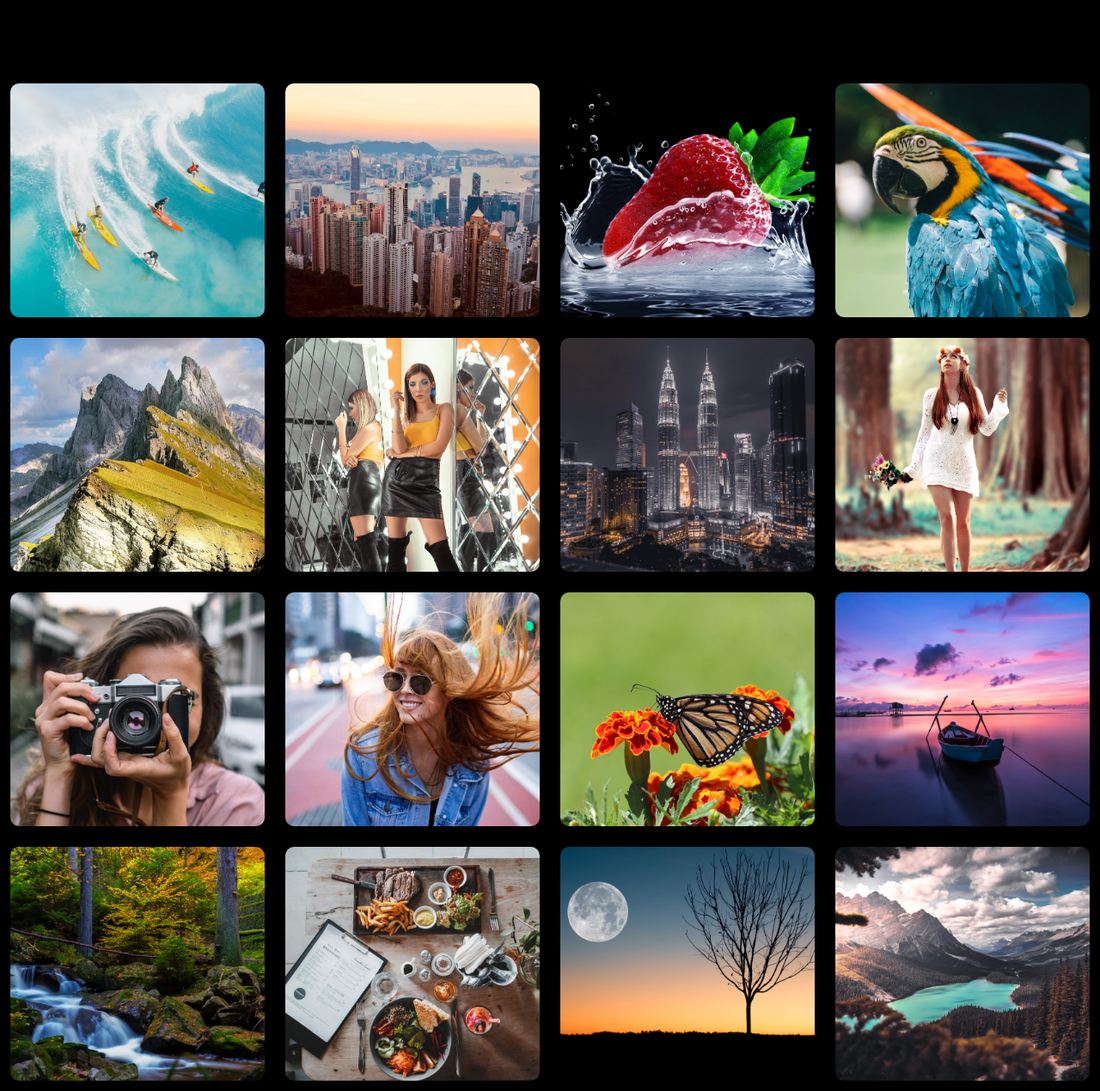
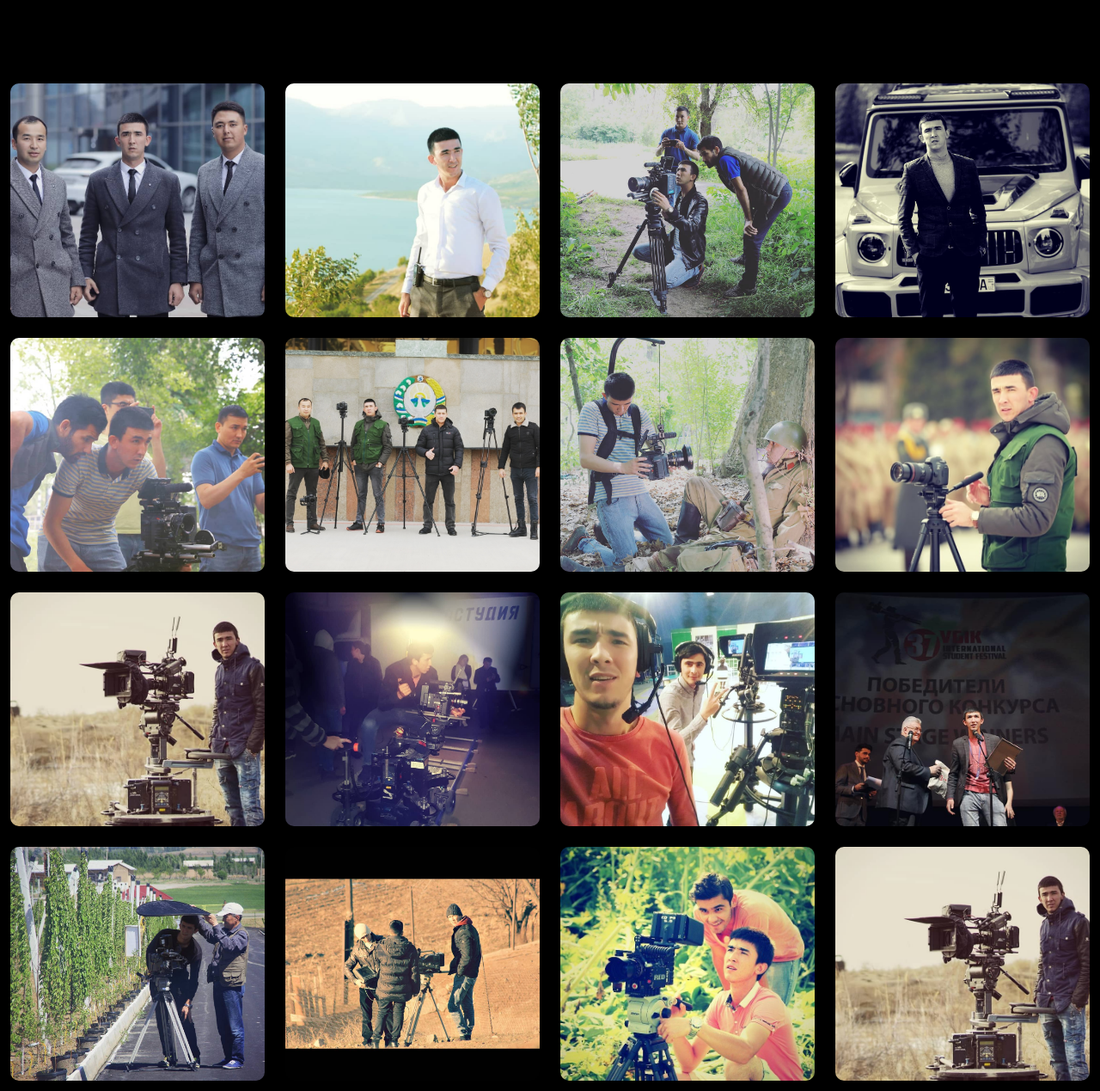
Before and after one commit to coderbekhub/Repo, a plain HTML site: page gallery.html in a window 1280 px wide. Shown: the part 331-1600 px from the top of the page at 86% size. Drawn offline with nearby package versions, Linux system fonts and the light colour scheme.

Commit message:
all done

```diff
--- a/gallery.html
+++ b/gallery.html
@@ -15,7 +15,9 @@
   <!-- Google Fonts -->
   <link rel="preconnect" href="https://fonts.googleapis.com">
   <link rel="preconnect" href="https://fonts.gstatic.com" crossorigin>
-  <link href="https://fonts.googleapis.com/css2?family=Open+Sans:ital,wght@0,300;0,400;0,500;0,600;0,700;1,300;1,400;1,600;1,700&family=Inter:ital,wght@0,300;0,400;0,500;0,600;0,700;1,300;1,400;1,500;1,600;1,700&family=Cardo:ital,wght@0,400;0,700;1,400&display=swap" rel="stylesheet">
+  <link
+    href="https://fonts.googleapis.com/css2?family=Open+Sans:ital,wght@0,300;0,400;0,500;0,600;0,700;1,300;1,400;1,600;1,700&family=Inter:ital,wght@0,300;0,400;0,500;0,600;0,700;1,300;1,400;1,500;1,600;1,700&family=Cardo:ital,wght@0,400;0,700;1,400&display=swap"
+    rel="stylesheet">
 
   <!-- Vendor CSS Files -->
   <link href="assets/vendor/bootstrap/css/bootstrap.min.css" rel="stylesheet">
@@ -44,7 +46,8 @@
         <ul>
           <li><a href="index.html">Bosh</a></li>
           <li><a href="about.html">Men Haqimda</a></li>
-          <li class="dropdown"><a href="#" class="active"><span>Galereya</span> <i class="bi bi-chevron-down dropdown-indicator"></i></a>
+          <li class="dropdown"><a href="#" class="active"><span>Galereya</span> <i
+                class="bi bi-chevron-down dropdown-indicator"></i></a>
             <ul>
               <li><a href="gallery.html">Tabiat</a></li>
               <li><a href="gallery.html">Odamlar</a></li>
@@ -79,7 +82,9 @@
         <div class="row d-flex justify-content-center">
           <div class="col-lg-6 text-center">
             <h2>Tabiat (16 rasm)</h2>
-            <p>Odio et unde deleniti. Deserunt numquam exercitationem. Officiis quo odio sint voluptas consequatur ut a odio voluptatem. Sit dolorum debitis veritatis natus dolores. Quasi ratione sint. Sit quaerat ipsum dolorem.</p>
+            <p>Odio et unde deleniti. Deserunt numquam exercitationem. Officiis quo odio sint voluptas consequatur ut a
+              odio voluptatem. Sit dolorum debitis veritatis natus dolores. Quasi ratione sint. Sit quaerat ipsum
+              dolorem.</p>
 
             <a class="cta-btn" href="contact.html">Available for hire</a>
 
@@ -95,144 +100,160 @@
         <div class="row gy-4 justify-content-center">
           <div class="col-xl-3 col-lg-4 col-md-6">
             <div class="gallery-item h-100">
-              <img src="assets/img/gallery/gallery-1.jpg" class="img-fluid" alt="">
+              <img width="390" height="292" src="assets/img/gallery/akmal1.jpg" class="img-fluid" alt="">
               <div class="gallery-links d-flex align-items-center justify-content-center">
-                <a href="assets/img/gallery/gallery-1.jpg" title="Gallery 1" class="glightbox preview-link"><i class="bi bi-arrows-angle-expand"></i></a>
+                <a href="assets/img/gallery/akmal1.jpg" class="glightbox preview-link"><i
+                    class="bi bi-arrows-angle-expand"></i></a>
                 <a href="gallery-single.html" class="details-link"><i class="bi bi-link-45deg"></i></a>
               </div>
             </div>
           </div><!-- End Gallery Item -->
           <div class="col-xl-3 col-lg-4 col-md-6">
             <div class="gallery-item h-100">
-              <img src="assets/img/gallery/gallery-2.jpg" class="img-fluid" alt="">
+              <img src="assets/img/gallery/akmal2.jpg" class="img-fluid" alt="">
               <div class="gallery-links d-flex align-items-center justify-content-center">
-                <a href="assets/img/gallery/gallery-2.jpg" title="Gallery 2" class="glightbox preview-link"><i class="bi bi-arrows-angle-expand"></i></a>
+                <a href="assets/img/gallery/akmal2.jpg" class="glightbox preview-link"><i
+                    class="bi bi-arrows-angle-expand"></i></a>
                 <a href="gallery-single.html" class="details-link"><i class="bi bi-link-45deg"></i></a>
               </div>
             </div>
           </div><!-- End Gallery Item -->
           <div class="col-xl-3 col-lg-4 col-md-6">
             <div class="gallery-item h-100">
-              <img src="assets/img/gallery/gallery-3.jpg" class="img-fluid" alt="">
+              <img src="assets/img/gallery/akmal3.jpg" class="img-fluid" alt="">
               <div class="gallery-links d-flex align-items-center justify-content-center">
-                <a href="assets/img/gallery/gallery-3.jpg" title="Gallery 3" class="glightbox preview-link"><i class="bi bi-arrows-angle-expand"></i></a>
+                <a href="assets/img/gallery/akmal3.jpg" class="glightbox preview-link"><i
+                    class="bi bi-arrows-angle-expand"></i></a>
                 <a href="gallery-single.html" class="details-link"><i class="bi bi-link-45deg"></i></a>
               </div>
             </div>
           </div><!-- End Gallery Item -->
           <div class="col-xl-3 col-lg-4 col-md-6">
             <div class="gallery-item h-100">
-              <img src="assets/img/gallery/gallery-4.jpg" class="img-fluid" alt="">
+              <img src="assets/img/gallery/akmal4.jpg" class="img-fluid" alt="">
               <div class="gallery-links d-flex align-items-center justify-content-center">
-                <a href="assets/img/gallery/gallery-4.jpg" title="Gallery 4" class="glightbox preview-link"><i class="bi bi-arrows-angle-expand"></i></a>
+                <a href="assets/img/gallery/akmal4.jpg" title="Gallery 4" class="glightbox preview-link"><i
+                    class="bi bi-arrows-angle-expand"></i></a>
                 <a href="gallery-single.html" class="details-link"><i class="bi bi-link-45deg"></i></a>
               </div>
             </div>
           </div><!-- End Gallery Item -->
           <div class="col-xl-3 col-lg-4 col-md-6">
             <div class="gallery-item h-100">
-              <img src="assets/img/gallery/gallery-5.jpg" class="img-fluid" alt="">
+              <img src="assets/img/gallery/akmal5.jpg" class="img-fluid" alt="">
               <div class="gallery-links d-flex align-items-center justify-content-center">
-                <a href="assets/img/gallery/gallery-5.jpg" title="Gallery 5" class="glightbox preview-link"><i class="bi bi-arrows-angle-expand"></i></a>
+                <a href="assets/img/gallery/akmal5.jpg" title="Gallery 5" class="glightbox preview-link"><i
+                    class="bi bi-arrows-angle-expand"></i></a>
                 <a href="gallery-single.html" class="details-link"><i class="bi bi-link-45deg"></i></a>
               </div>
             </div>
           </div><!-- End Gallery Item -->
           <div class="col-xl-3 col-lg-4 col-md-6">
             <div class="gallery-item h-100">
-              <img src="assets/img/gallery/gallery-6.jpg" class="img-fluid" alt="">
+              <img src="assets/img/gallery/akmal6.jpg" class="img-fluid" alt="">
               <div class="gallery-links d-flex align-items-center justify-content-center">
-                <a href="assets/img/gallery/gallery-6.jpg" title="Gallery 6" class="glightbox preview-link"><i class="bi bi-arrows-angle-expand"></i></a>
+                <a href="assets/img/gallery/akmal6.jpg" title="Gallery 6" class="glightbox preview-link"><i
+                    class="bi bi-arrows-angle-expand"></i></a>
                 <a href="gallery-single.html" class="details-link"><i class="bi bi-link-45deg"></i></a>
               </div>
             </div>
           </div><!-- End Gallery Item -->
           <div class="col-xl-3 col-lg-4 col-md-6">
             <div class="gallery-item h-100">
-              <img src="assets/img/gallery/gallery-7.jpg" class="img-fluid" alt="">
+              <img src="assets/img/gallery/akmal7.jpg" class="img-fluid" alt="">
               <div class="gallery-links d-flex align-items-center justify-content-center">
-                <a href="assets/img/gallery/gallery-7.jpg" title="Gallery 7" class="glightbox preview-link"><i class="bi bi-arrows-angle-expand"></i></a>
+                <a href="assets/img/gallery/akmal7.jpg" title="Gallery 7" class="glightbox preview-link"><i
+                    class="bi bi-arrows-angle-expand"></i></a>
                 <a href="gallery-single.html" class="details-link"><i class="bi bi-link-45deg"></i></a>
               </div>
             </div>
           </div><!-- End Gallery Item -->
           <div class="col-xl-3 col-lg-4 col-md-6">
             <div class="gallery-item h-100">
-              <img src="assets/img/gallery/gallery-8.jpg" class="img-fluid" alt="">
+              <img src="assets/img/gallery/akmal8.jpg" class="img-fluid" alt="">
               <div class="gallery-links d-flex align-items-center justify-content-center">
-                <a href="assets/img/gallery/gallery-8.jpg" title="Gallery 8" class="glightbox preview-link"><i class="bi bi-arrows-angle-expand"></i></a>
+                <a href="assets/img/gallery/akmal8.jpg" title="Gallery 8" class="glightbox preview-link"><i
+                    class="bi bi-arrows-angle-expand"></i></a>
                 <a href="gallery-single.html" class="details-link"><i class="bi bi-link-45deg"></i></a>
               </div>
             </div>
           </div><!-- End Gallery Item -->
           <div class="col-xl-3 col-lg-4 col-md-6">
             <div class="gallery-item h-100">
-              <img src="assets/img/gallery/gallery-9.jpg" class="img-fluid" alt="">
+              <img src="assets/img/gallery/akmal9.jpg" class="img-fluid" alt="">
               <div class="gallery-links d-flex align-items-center justify-content-center">
-                <a href="assets/img/gallery/gallery-9.jpg" title="Gallery 9" class="glightbox preview-link"><i class="bi bi-arrows-angle-expand"></i></a>
+                <a href="assets/img/gallery/akmal9.jpg" title="Gallery 9" class="glightbox preview-link"><i
+                    class="bi bi-arrows-angle-expand"></i></a>
                 <a href="gallery-single.html" class="details-link"><i class="bi bi-link-45deg"></i></a>
               </div>
             </div>
           </div><!-- End Gallery Item -->
           <div class="col-xl-3 col-lg-4 col-md-6">
             <div class="gallery-item h-100">
-              <img src="assets/img/gallery/gallery-10.jpg" class="img-fluid" alt="">
+              <img src="assets/img/gallery/akmal10.jpg" class="img-fluid" alt="">
               <div class="gallery-links d-flex align-items-center justify-content-center">
-                <a href="assets/img/gallery/gallery-10.jpg" title="Gallery 10" class="glightbox preview-link"><i class="bi bi-arrows-angle-expand"></i></a>
+                <a href="assets/img/gallery/akmal10.jpg" title="Gallery 10" class="glightbox preview-link"><i
+                    class="bi bi-arrows-angle-expand"></i></a>
                 <a href="gallery-single.html" class="details-link"><i class="bi bi-link-45deg"></i></a>
               </div>
             </div>
           </div><!-- End Gallery Item -->
           <div class="col-xl-3 col-lg-4 col-md-6">
             <div class="gallery-item h-100">
-              <img src="assets/img/gallery/gallery-11.jpg" class="img-fluid" alt="">
+              <img src="assets/img/gallery/akmal11.jpg" class="img-fluid" alt="">
               <div class="gallery-links d-flex align-items-center justify-content-center">
-                <a href="assets/img/gallery/gallery-11.jpg" title="Gallery 11" class="glightbox preview-link"><i class="bi bi-arrows-angle-expand"></i></a>
+                <a href="assets/img/gallery/akmal11.jpg" title="Gallery 11" class="glightbox preview-link"><i
+                    class="bi bi-arrows-angle-expand"></i></a>
                 <a href="gallery-single.html" class="details-link"><i class="bi bi-link-45deg"></i></a>
               </div>
             </div>
           </div><!-- End Gallery Item -->
           <div class="col-xl-3 col-lg-4 col-md-6">
             <div class="gallery-item h-100">
-              <img src="assets/img/gallery/gallery-12.jpg" class="img-fluid" alt="">
+              <img src="assets/img/gallery/akmal12.jpg" class="img-fluid" alt="">
               <div class="gallery-links d-flex align-items-center justify-content-center">
-                <a href="assets/img/gallery/gallery-12.jpg" title="Gallery 12" class="glightbox preview-link"><i class="bi bi-arrows-angle-expand"></i></a>
+                <a href="assets/img/gallery/akmal12.jpg" title="Gallery 12" class="glightbox preview-link"><i
+                    class="bi bi-arrows-angle-expand"></i></a>
                 <a href="gallery-single.html" class="details-link"><i class="bi bi-link-45deg"></i></a>
               </div>
             </div>
           </div><!-- End Gallery Item -->
           <div class="col-xl-3 col-lg-4 col-md-6">
             <div class="gallery-item h-100">
-              <img src="assets/img/gallery/gallery-13.jpg" class="img-fluid" alt="">
+              <img src="assets/img/gallery/akmal13.jpg" class="img-fluid" alt="">
               <div class="gallery-links d-flex align-items-center justify-content-center">
-                <a href="assets/img/gallery/gallery-13.jpg" title="Gallery 13" class="glightbox preview-link"><i class="bi bi-arrows-angle-expand"></i></a>
+                <a href="assets/img/gallery/akmal13.jpg" title="Gallery 13" class="glightbox preview-link"><i
+                    class="bi bi-arrows-angle-expand"></i></a>
                 <a href="gallery-single.html" class="details-link"><i class="bi bi-link-45deg"></i></a>
               </div>
             </div>
           </div><!-- End Gallery Item -->
           <div class="col-xl-3 col-lg-4 col-md-6">
             <div class="gallery-item h-100">
-              <img src="assets/img/gallery/gallery-14.jpg" class="img-fluid" alt="">
+              <img src="assets/img/gallery/akmal14.jpg" class="img-fluid" alt="">
               <div class="gallery-links d-flex align-items-center justify-content-center">
-                <a href="assets/img/gallery/gallery-14.jpg" title="Gallery 14" class="glightbox preview-link"><i class="bi bi-arrows-angle-expand"></i></a>
+                <a href="assets/img/gallery/akmal14.jpg" title="Gallery 14" class="glightbox preview-link"><i
+                    class="bi bi-arrows-angle-expand"></i></a>
                 <a href="gallery-single.html" class="details-link"><i class="bi bi-link-45deg"></i></a>
               </div>
             </div>
           </div><!-- End Gallery Item -->
           <div class="col-xl-3 col-lg-4 col-md-6">
             <div class="gallery-item h-100">
-              <img src="assets/img/gallery/gallery-15.jpg" class="img-fluid" alt="">
+              <img src="assets/img/gallery/akmal15.jpg" class="img-fluid" alt="">
               <div class="gallery-links d-flex align-items-center justify-content-center">
-                <a href="assets/img/gallery/gallery-15.jpg" title="Gallery 15" class="glightbox preview-link"><i class="bi bi-arrows-angle-expand"></i></a>
+                <a href="assets/img/gallery/akmal15.jpg" title="Gallery 15" class="glightbox preview-link"><i
+                    class="bi bi-arrows-angle-expand"></i></a>
                 <a href="gallery-single.html" class="details-link"><i class="bi bi-link-45deg"></i></a>
               </div>
             </div>
           </div><!-- End Gallery Item -->
           <div class="col-xl-3 col-lg-4 col-md-6">
             <div class="gallery-item h-100">
-              <img src="assets/img/gallery/gallery-16.jpg" class="img-fluid" alt="">
+              <img src="assets/img/gallery/akmal9.jpg" class="img-fluid" alt="">
               <div class="gallery-links d-flex align-items-center justify-content-center">
-                <a href="assets/img/gallery/gallery-16.jpg" title="Gallery 16" class="glightbox preview-link"><i class="bi bi-arrows-angle-expand"></i></a>
+                <a href="assets/img/gallery/akmal9.jpg" title="Gallery 16" class="glightbox preview-link"><i
+                    class="bi bi-arrows-angle-expand"></i></a>
                 <a href="gallery-single.html" class="details-link"><i class="bi bi-link-45deg"></i></a>
               </div>
             </div>
@@ -257,7 +278,8 @@
     </div>
   </footer><!-- End Footer -->
 
-  <a href="#" class="scroll-top d-flex align-items-center justify-content-center"><i class="bi bi-arrow-up-short"></i></a>
+  <a href="#" class="scroll-top d-flex align-items-center justify-content-center"><i
+      class="bi bi-arrow-up-short"></i></a>
 
   <div id="preloader">
     <div class="line"></div>
```
Also changed, not shown: gallery-single.html (+6 -6 lines).
